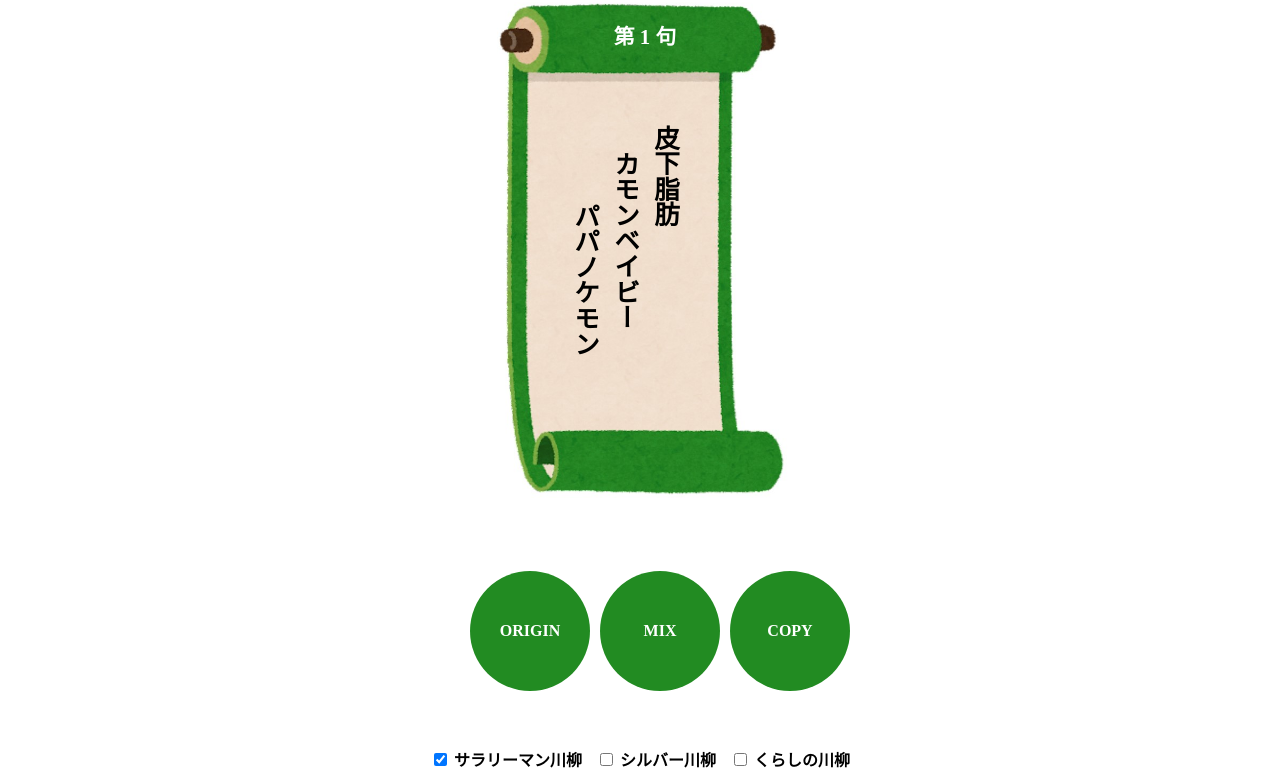
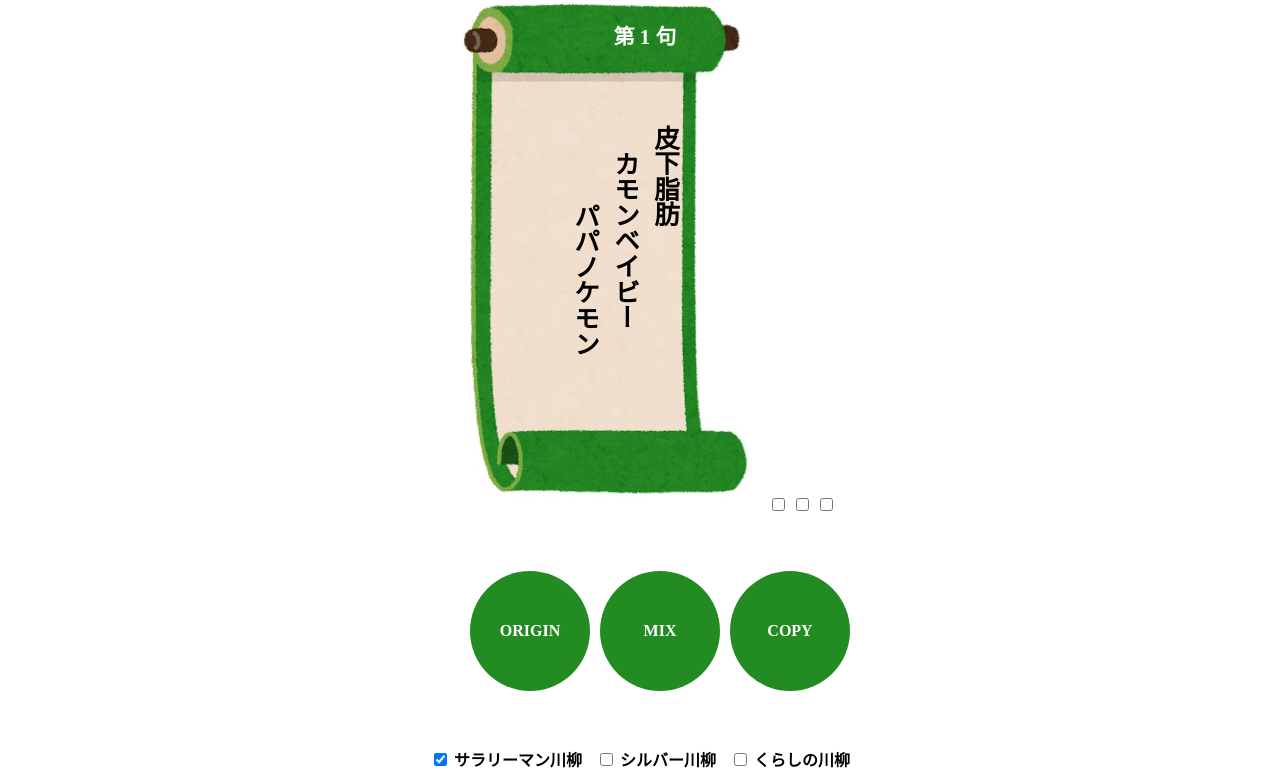
Before and after one commit to tmc-teppei-sakamoto/senryu_mixer, a plain HTML site: page index.html in a window 1280 px wide. Shown: the part 87-866 px from the top of the page. Drawn offline with Linux system fonts and the light colour scheme.

Commit message:
Update index.html

```diff
--- a/index.html
+++ b/index.html
@@ -23,6 +23,10 @@
       <p id="content0" class="content">first</p>
       <p id="content1" class="content">second</p>
       <p id="content2" class="content">third</p>
+      <input type="checkbox" id="thirdKeeper" class="keeper" />
+      <input type="checkbox" id="secondKeeper" class="keeper" />
+      <input type="checkbox" id="firstKeeper" class="keeper" />
+
     </div>
     <div class="interface">
       <ul>
```
